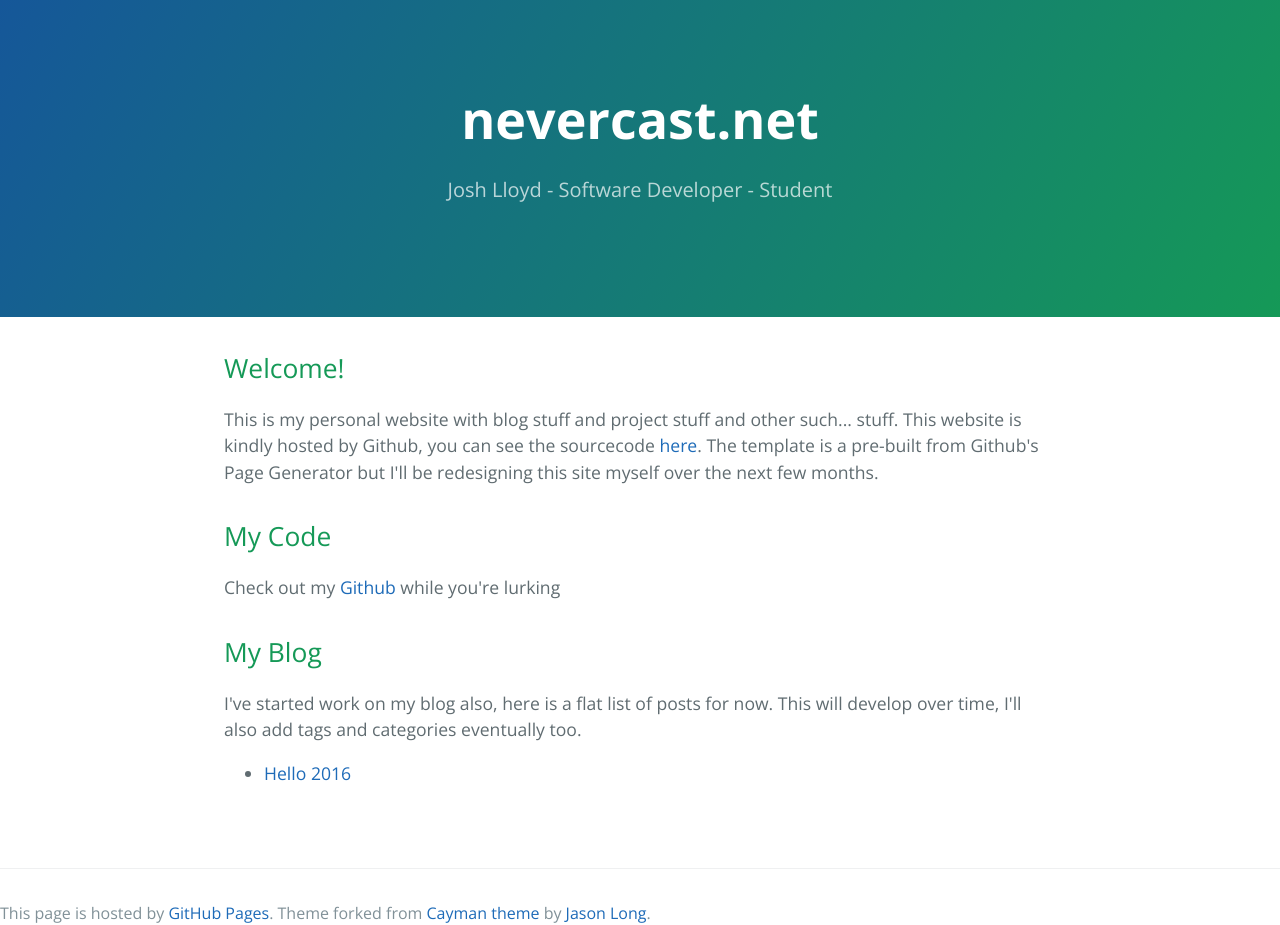
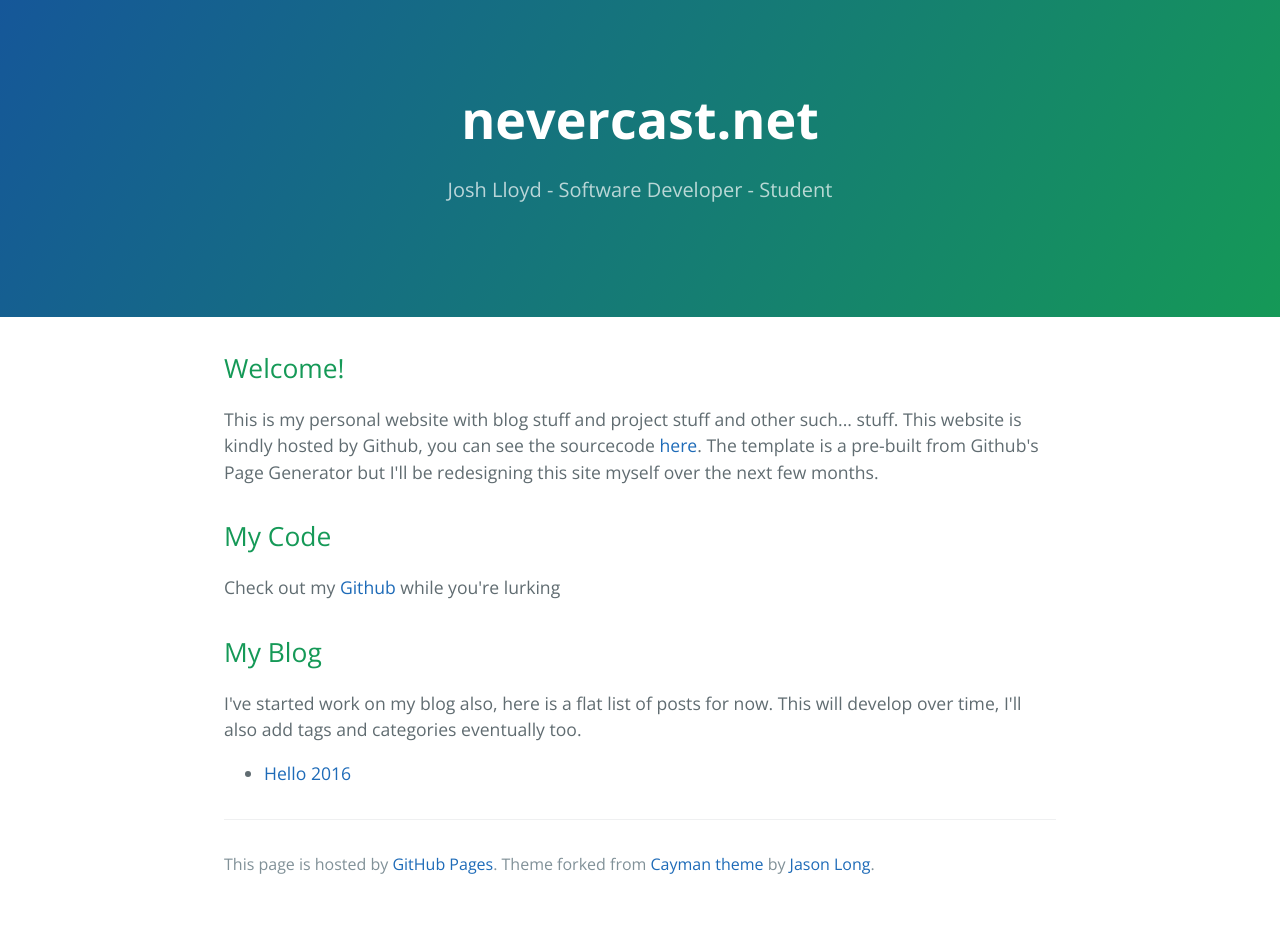
Before and after one commit to nevercast/nevercast.github.io, a Jekyll site: the page built from index.html, in a window 1280 px wide. Built offline with Jekyll 4.4.1, drawn with Linux system fonts in a browser that asks for light colours.

Commit message:
Fix footer position

```diff
--- a/_layouts/default.html
+++ b/_layouts/default.html
@@ -18,8 +18,8 @@
   <section class="main-content">
   <!-- content -->
   {{ content }}
+    <!-- footer -->
+    {% include footer.html %}
   </section>
-  <!-- footer -->
-  {% include footer.html %}
   </body>
 </html>
```
